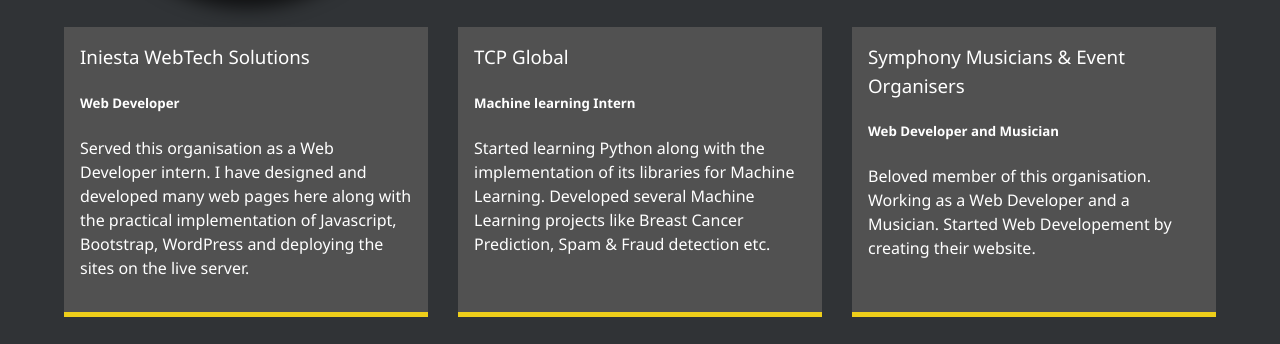
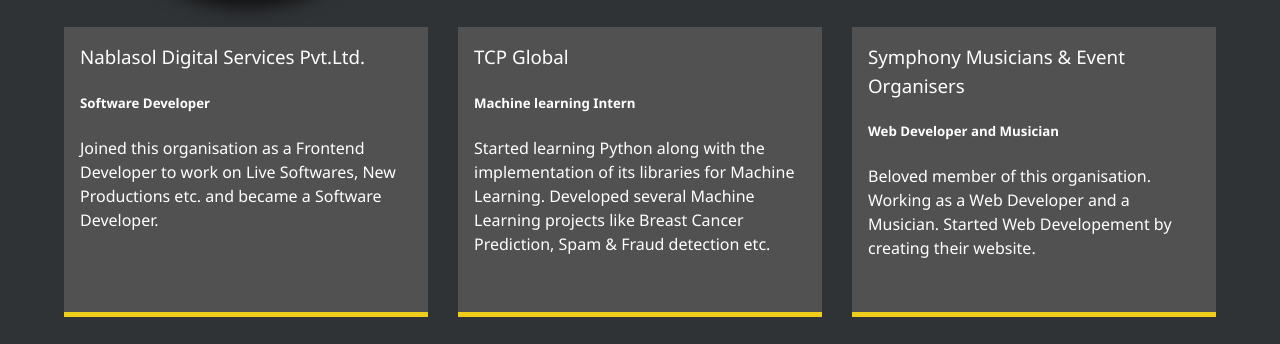
Before and after one commit to arsh-dev/ayushrajsharma, a website: page about.html in a window 1280 px wide. Shown: the part 591-935 px from the top of the page. Drawn offline with Linux system fonts and the light colour scheme.

Commit message:
Update about.html

```diff
--- a/about.html
+++ b/about.html
@@ -119,6 +119,14 @@
           </p>
         </div>
 
+        <div class="job job-1">
+          <h3>Nablasol Digital Services Pvt.Ltd.</h3>
+          <h5>Software Developer</h5>
+          <p>
+            Joined this organisation as a Frontend Developer to work on Live Softwares, New Productions etc. and became a Software Developer.
+          </p>
+        </div>
+
       </div>
     </main>
 
```
